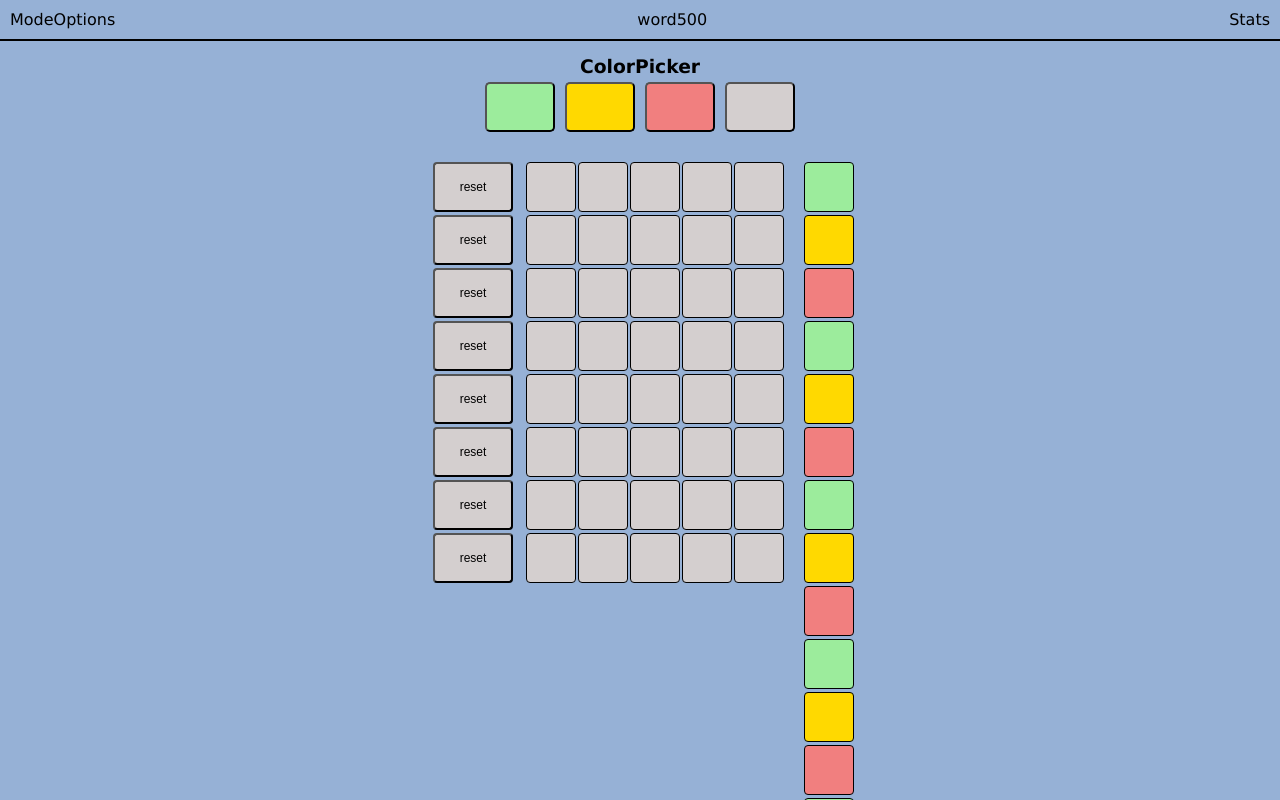
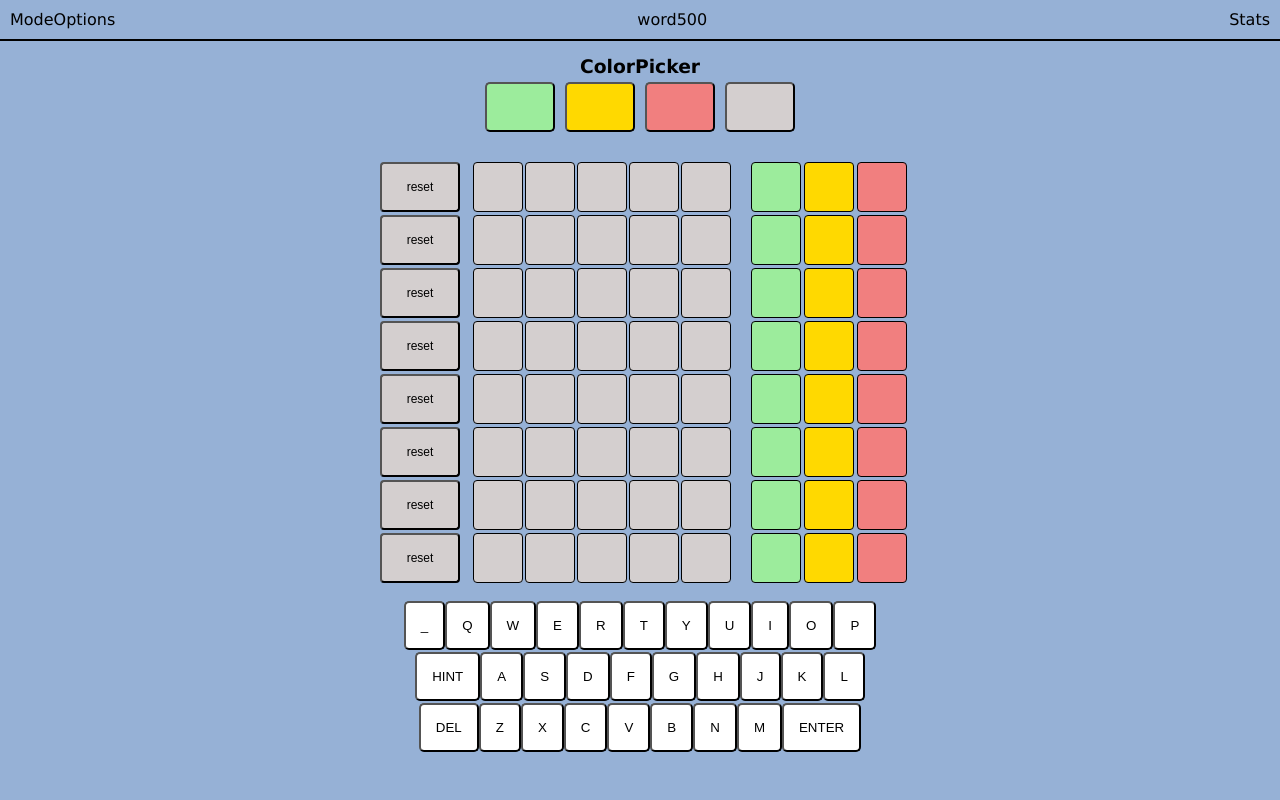
Before and after one commit to trialnerr/Nerd500-word500clone, a React app: page / in a window 1280 px wide. Shown: the top 800 px of the page. Built offline with nearby package versions, Linux system fonts and the light colour scheme.

Commit message:
Refactor class name from .answer-container to .answer_row in game.scss

```diff
--- a/client/scss/game.scss
+++ b/client/scss/game.scss
@@ -112,7 +112,7 @@ body {
   background-color: #d4cfcf;
 }
 
-.answer-container {
+.answer_row {
   display: flex;
 }
 
```
